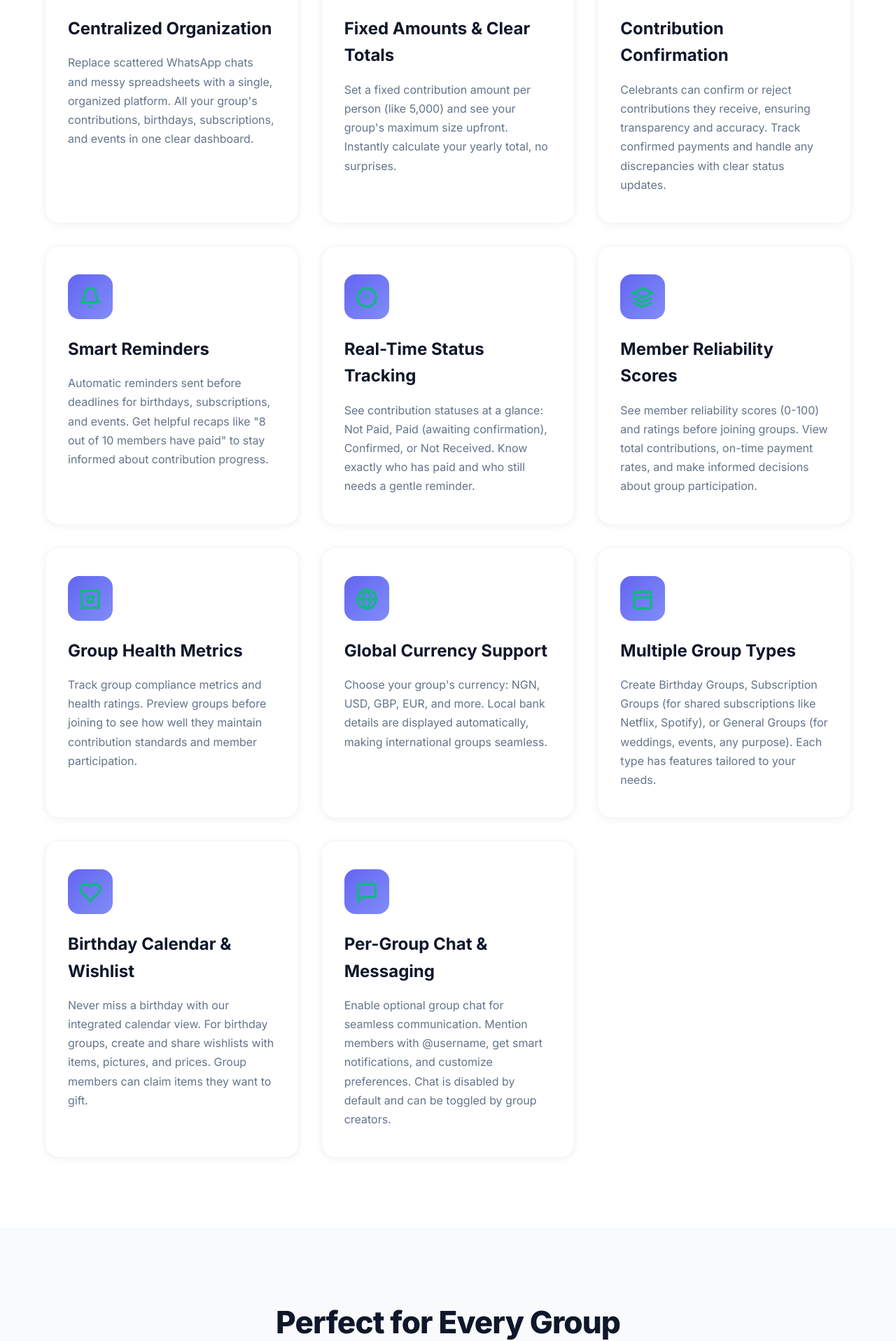
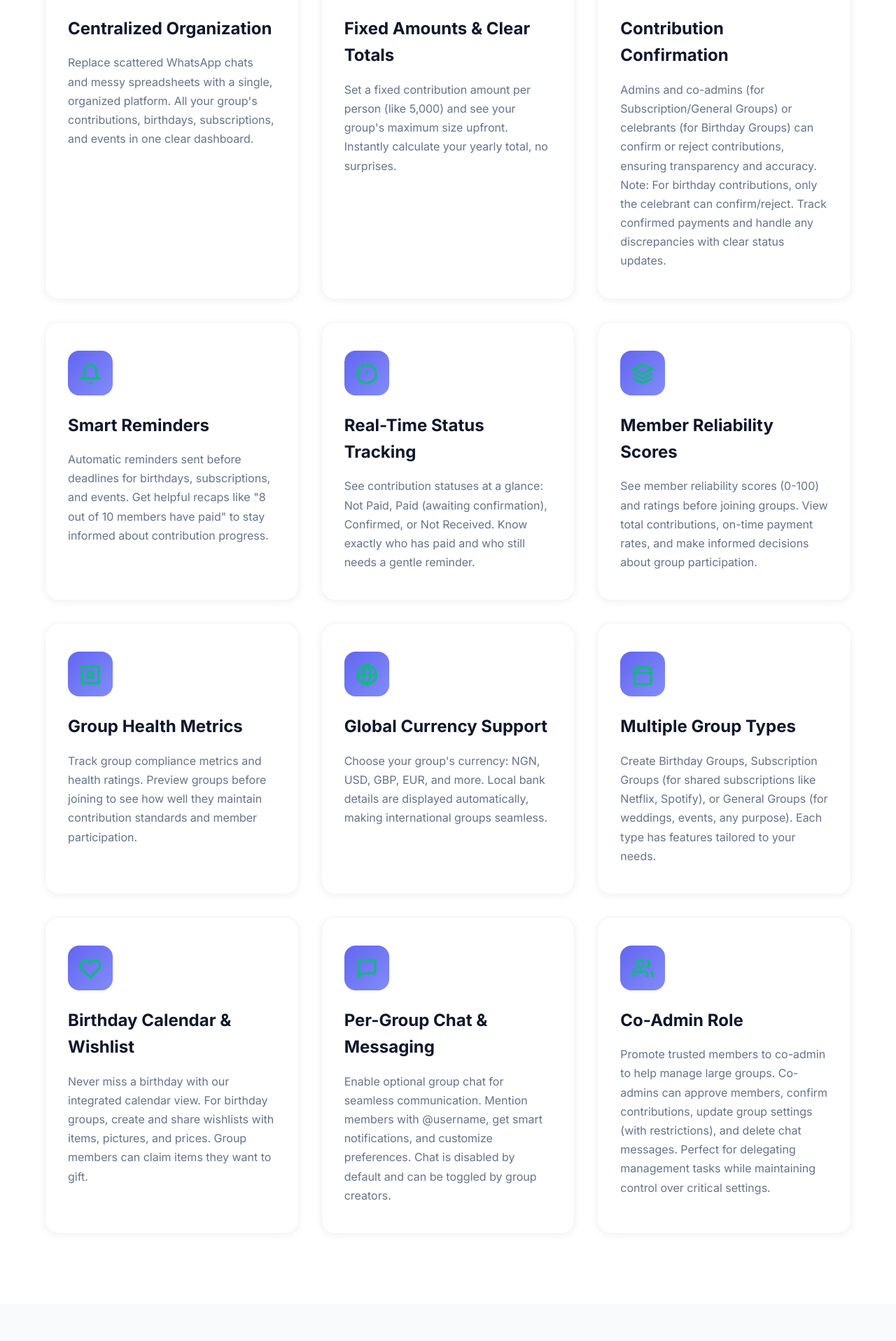
Before and after one commit to chinazaaa/groupfund-website, a React (Vite) app: page / in a window 1280 px wide. Shown: the part 1778-3694 px from the top of the page at 70% size. Built offline with nearby package versions, Linux system fonts and the light colour scheme.

Commit message:
Update HomePage.jsx

```diff
--- a/src/pages/HomePage.jsx
+++ b/src/pages/HomePage.jsx
@@ -189,7 +189,7 @@ export default function HomePage() {
                 </svg>
               </div>
               <h3>Contribution Confirmation</h3>
-              <p>Celebrants can confirm or reject contributions they receive, ensuring transparency and accuracy. Track confirmed payments and handle any discrepancies with clear status updates.</p>
+              <p>Admins and co-admins (for Subscription/General Groups) or celebrants (for Birthday Groups) can confirm or reject contributions, ensuring transparency and accuracy. Note: For birthday contributions, only the celebrant can confirm/reject. Track confirmed payments and handle any discrepancies with clear status updates.</p>
             </article>
             <article className="feature-card">
               <div className="feature-icon-wrapper">
@@ -269,6 +269,18 @@ export default function HomePage() {
               </div>
               <h3>Per-Group Chat & Messaging</h3>
               <p>Enable optional group chat for seamless communication. Mention members with @username, get smart notifications, and customize preferences. Chat is disabled by default and can be toggled by group creators.</p>
+            </article>
+            <article className="feature-card">
+              <div className="feature-icon-wrapper">
+                <svg className="feature-icon" viewBox="0 0 24 24" fill="none" stroke="currentColor" strokeWidth="2">
+                  <path d="M17 21v-2a4 4 0 0 0-4-4H5a4 4 0 0 0-4 4v2"></path>
+                  <circle cx="9" cy="7" r="4"></circle>
+                  <path d="M23 21v-2a4 4 0 0 0-3-3.87"></path>
+                  <path d="M16 3.13a4 4 0 0 1 0 7.75"></path>
+                </svg>
+              </div>
+              <h3>Co-Admin Role</h3>
+              <p>Promote trusted members to co-admin to help manage large groups. Co-admins can approve members, confirm contributions, update group settings (with restrictions), and delete chat messages. Perfect for delegating management tasks while maintaining control over critical settings.</p>
             </article>
           </div>
         </div>
```
